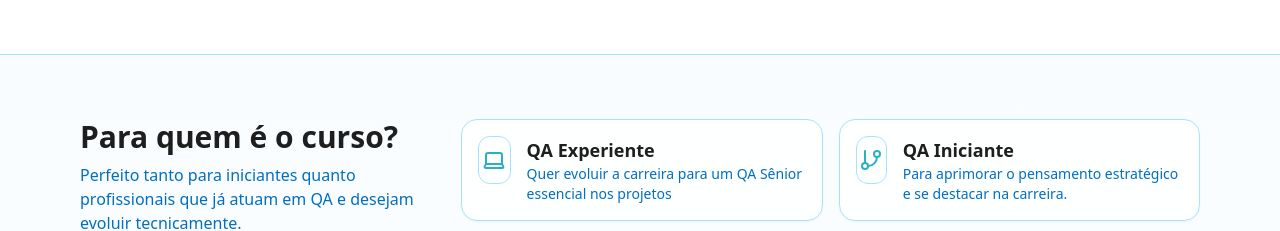
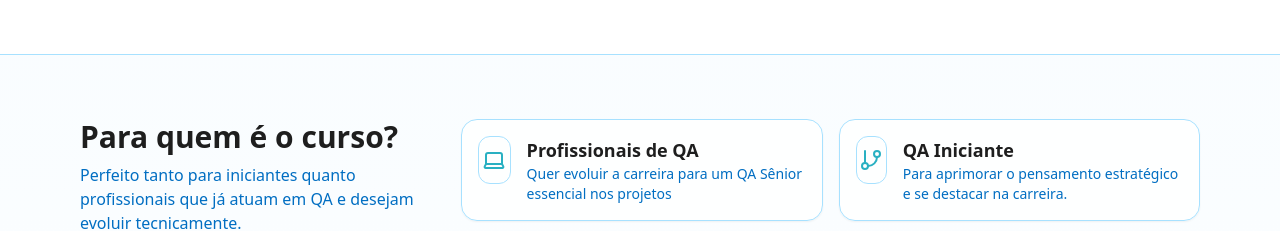
Before and after one commit to carolsprak/cursos, a React (Vite) app: page / in a window 1280 px wide. Shown: the part 1900-2131 px from the top of the page. Built offline with nearby package versions, Linux system fonts and the light colour scheme.

Commit message:
Update App.jsx

```diff
--- a/src/App.jsx
+++ b/src/App.jsx
@@ -250,7 +250,7 @@ export default function LandingCursoTesteBasico() {
             <p className="text-insprak-700 mt-2">Perfeito tanto para iniciantes quanto profissionais que já atuam em QA e desejam evoluir tecnicamente.</p>
           </motion.div>
           <div className="md:col-span-2 grid sm:grid-cols-2 gap-4">
-            <Feature icon={Laptop} title="QA Experiente" desc="Quer evoluir a carreira para um QA Sênior essencial nos projetos" />
+            <Feature icon={Laptop} title="Profissionais de QA" desc="Quer evoluir a carreira para um QA Sênior essencial nos projetos" />
             <Feature icon={GitBranch} title="QA Iniciante" desc="Para aprimorar o pensamento estratégico e se destacar na carreira." />
             <Feature icon={ClipboardCheck} title="Profissionais de TI" desc="Profissionais de TI que trabalham com engenharia de software" />
             <Feature icon={Smartphone} title="Pessoas de produto" desc="Profissionais de TI, POs, Agilistas, UX Design que desejam melhorar a qualidade das entregas." />
```
